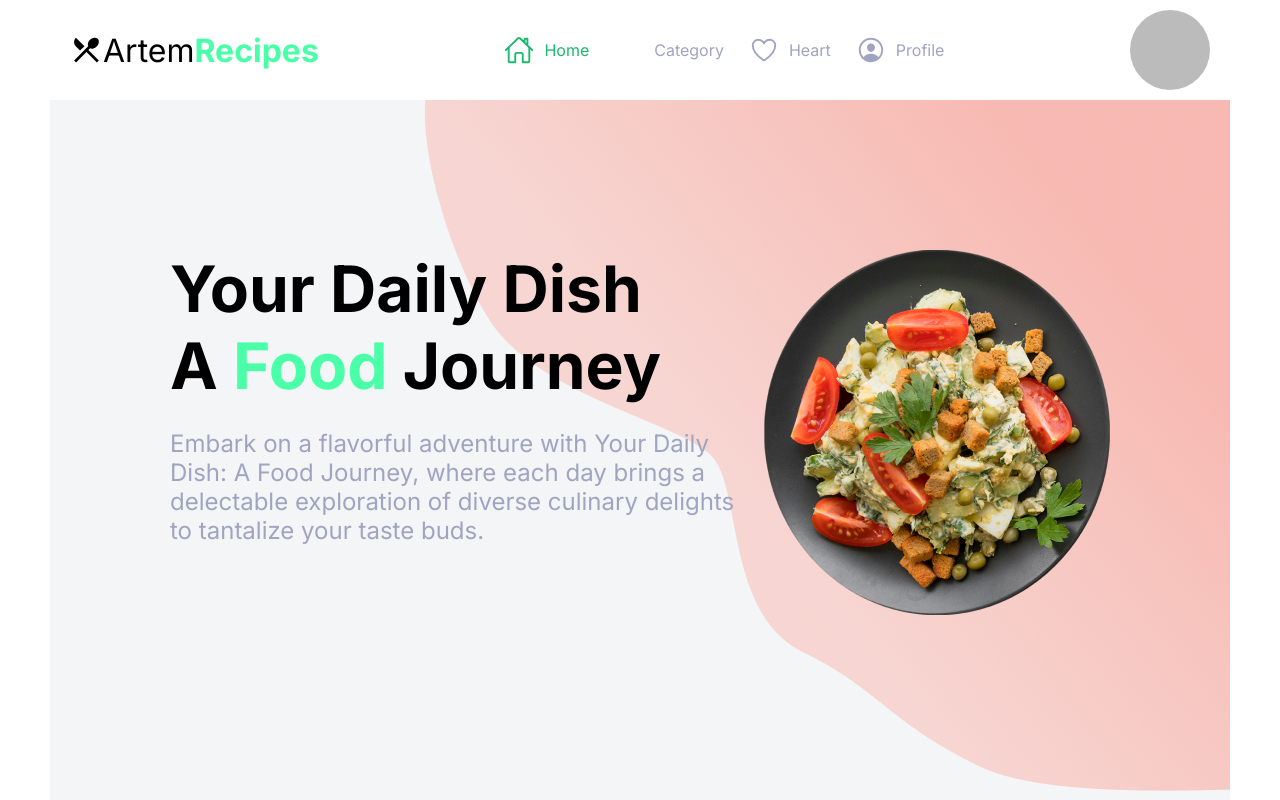
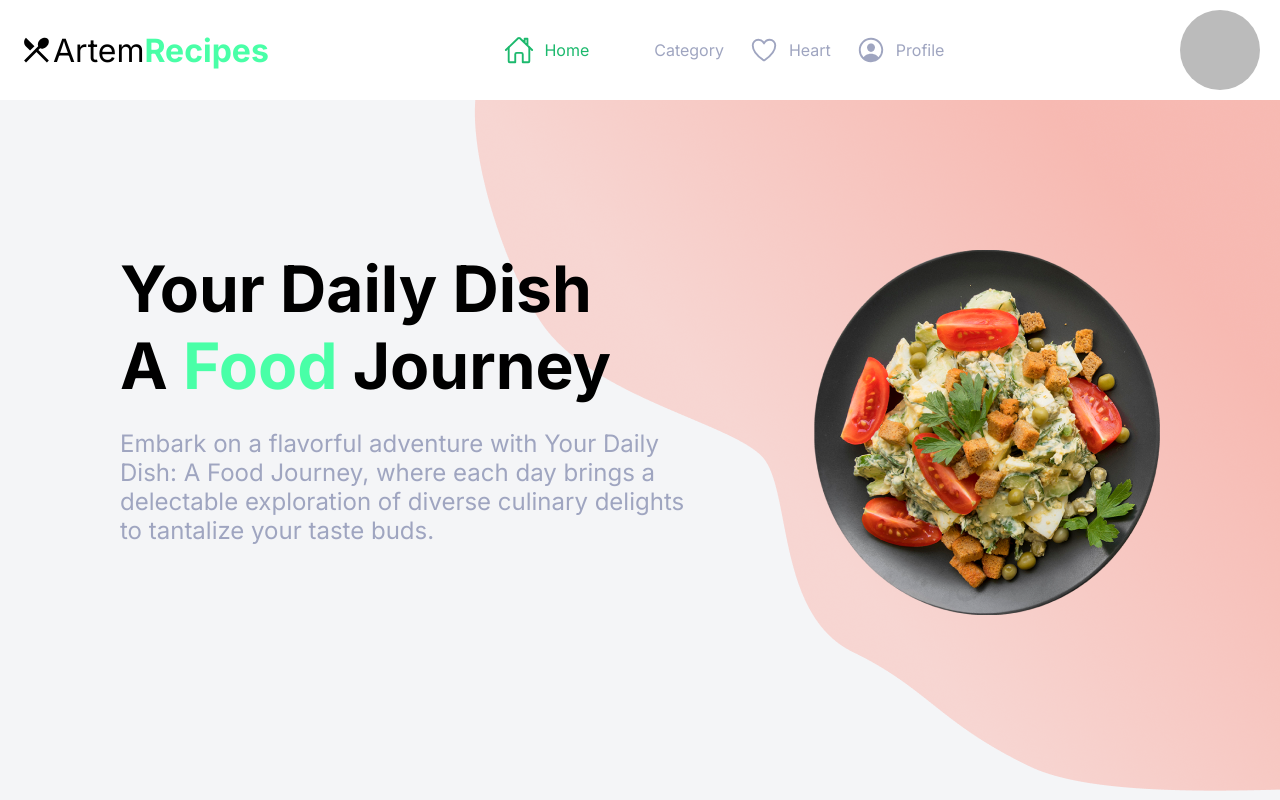
Before and after one commit to Artem047/recipes, a React (Vite) app: page / in a window 1280 px wide. Shown: the top 800 px of the page. Built offline with nearby package versions, Linux system fonts and the light colour scheme; no server answers; sample sign-in values are in the browser's storage; some icons are missing.

Commit message:
удалил отступы на странице Root

```diff
--- a/src/pages/Root/Root.module.css
+++ b/src/pages/Root/Root.module.css
@@ -2,7 +2,6 @@
 	max-width: 1440px;
 	width: 100%;
 	margin: auto;
-	padding: 0px 50px;
 }
 .content{
 	width: 100%;
```
